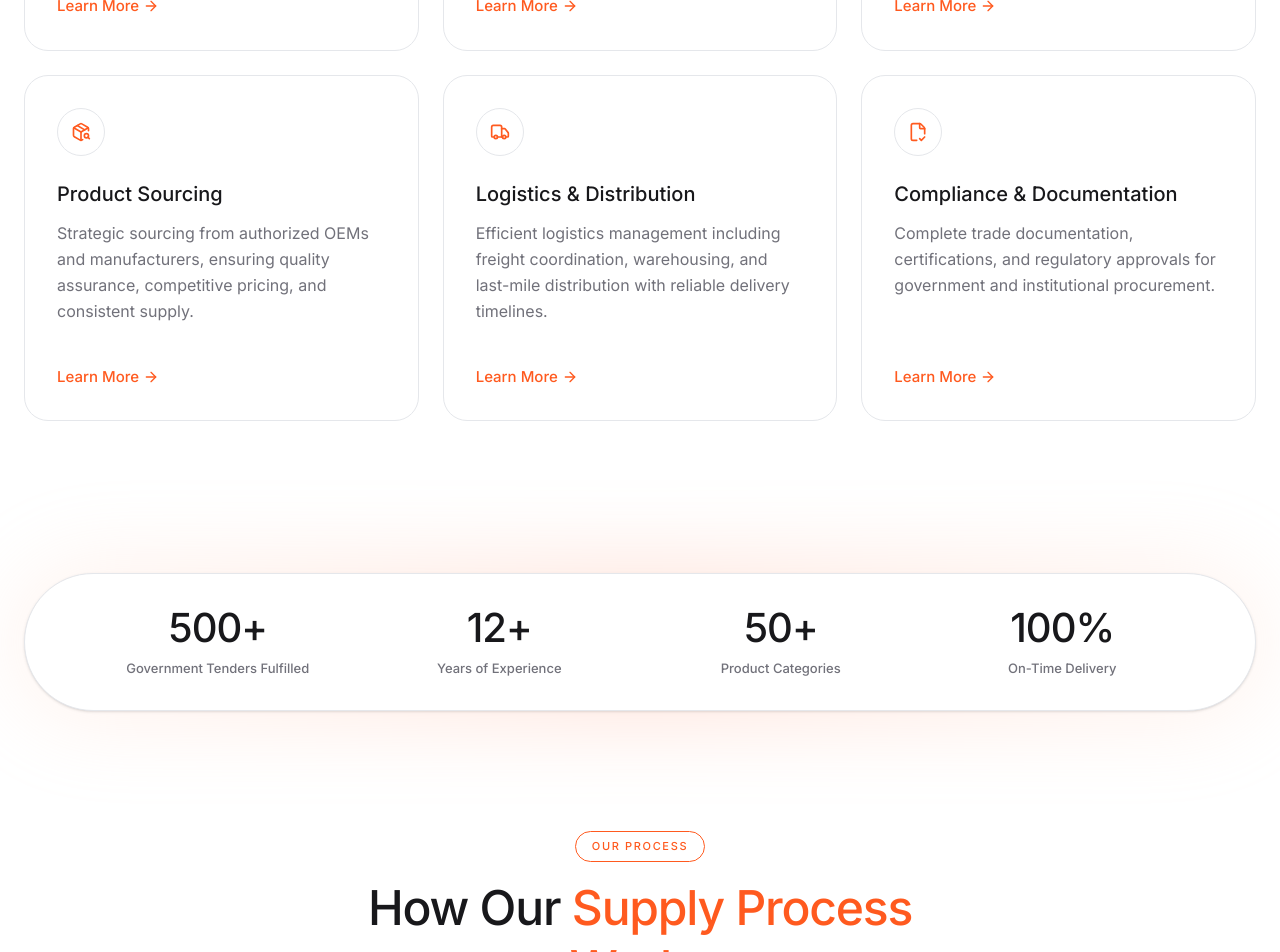
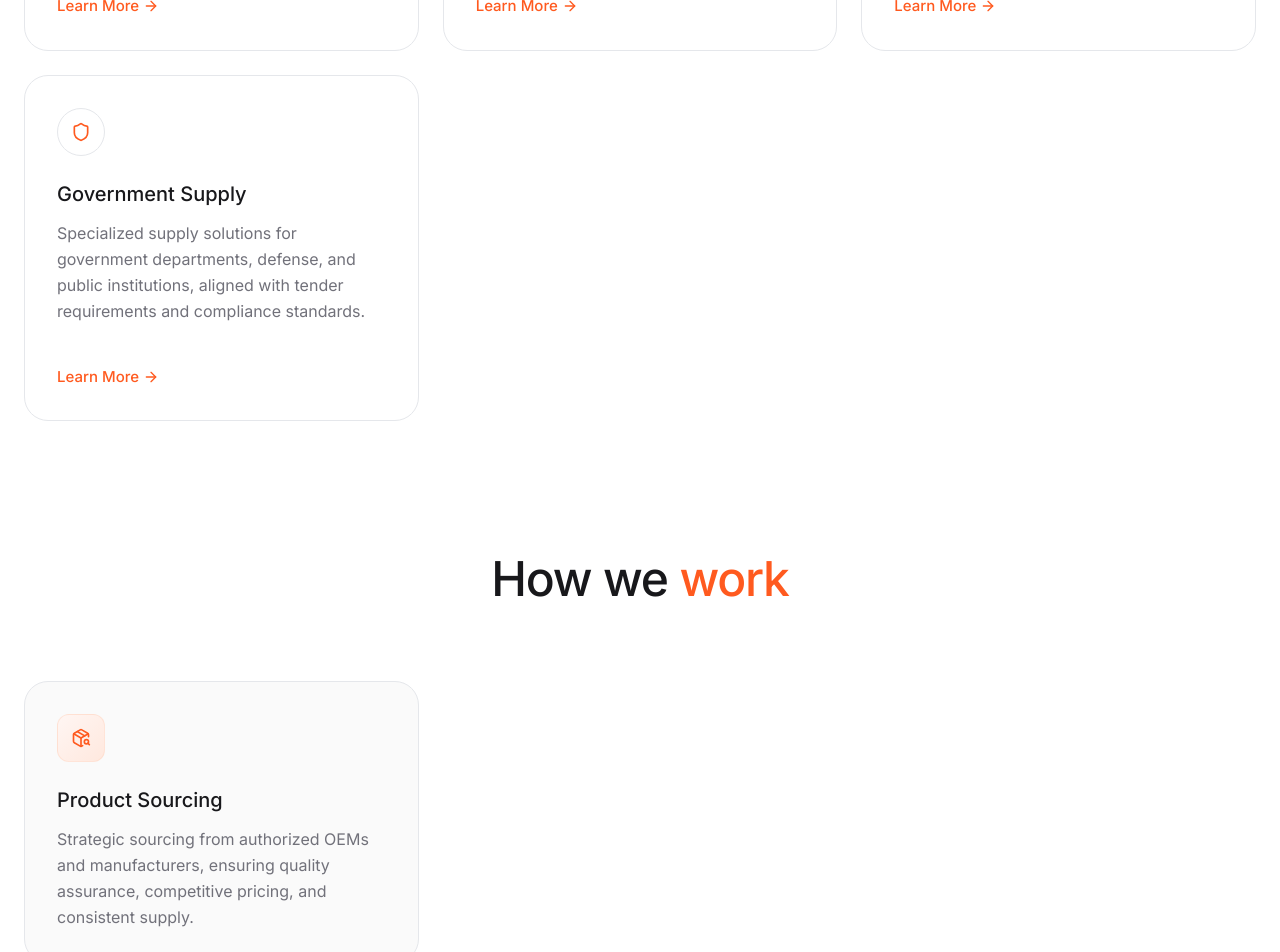
Before and after one commit to rajanthakulla/siddhi-binayak, a Next.js app: page / in a window 1280 px wide. Shown: the part 2220-3172 px from the top of the page. Built offline with nearby package versions, Linux system fonts and the light colour scheme.

Commit message:
Update Core Services list and add 'How we work' section with Product Sourcing box

```diff
--- a/src/app/page.tsx
+++ b/src/app/page.tsx
@@ -329,6 +329,12 @@ export default function Home() {
               link: "/services#general-trading"
             },
             {
+              icon: FileCheck2,
+              title: "Compliance & Documentation",
+              desc: "Complete trade documentation, certifications, and regulatory approvals for government and institutional procurement.",
+              link: "/faqs"
+            },
+            {
               icon: ArrowLeftRight,
               title: "Import & Export",
               desc: "End-to-end import and export operations in Nepal, covering sourcing, customs coordination, regulatory compliance, and cross-border trade facilitation.",
@@ -340,24 +346,6 @@ export default function Home() {
               desc: "Specialized supply solutions for government departments, defense, and public institutions, aligned with tender requirements and compliance standards.",
               link: "/government-supply"
             },
-            {
-              icon: PackageSearch,
-              title: "Product Sourcing",
-              desc: "Strategic sourcing from authorized OEMs and manufacturers, ensuring quality assurance, competitive pricing, and consistent supply.",
-              link: "/contact"
-            },
-            {
-              icon: Truck,
-              title: "Logistics & Distribution",
-              desc: "Efficient logistics management including freight coordination, warehousing, and last-mile distribution with reliable delivery timelines.",
-              link: "/coverage"
-            },
-            {
-              icon: FileCheck2,
-              title: "Compliance & Documentation",
-              desc: "Complete trade documentation, certifications, and regulatory approvals for government and institutional procurement.",
-              link: "/faqs"
-            },
           ].map((srv, idx) => (
             <motion.div
               key={idx}
@@ -366,7 +354,7 @@ export default function Home() {
               viewport={{ once: true }}
               transition={{ delay: idx * 0.1, duration: 0.4 }}
             >
-              <Card className="h-full flex flex-col group border-surface-border">
+              <Card className="h-full flex flex-col group border-surface-border p-6 md:p-8">
                 <div className="w-12 h-12 rounded-full border border-surface-border flex items-center justify-center text-accent-primary mb-6">
                   <srv.icon className="w-5 h-5" />
                 </div>
@@ -381,6 +369,33 @@ export default function Home() {
               </Card>
             </motion.div>
           ))}
+        </div>
+
+        <ScrollReveal delay={0.1}>
+          <div className="mt-32 flex flex-col items-center text-center mb-12">
+            <h2 className="font-sans font-medium tracking-tight text-4xl md:text-5xl leading-tight text-text-primary mb-6">
+              How we <span className="text-accent-primary">work</span>
+            </h2>
+          </div>
+        </ScrollReveal>
+
+        <div className="grid grid-cols-1 md:grid-cols-2 lg:grid-cols-3 gap-6">
+          <motion.div
+            initial={{ opacity: 0, y: 20 }}
+            whileInView={{ opacity: 1, y: 0 }}
+            viewport={{ once: true }}
+            transition={{ delay: 0.1, duration: 0.4 }}
+          >
+            <Card className="h-full flex flex-col group border-surface-border p-6 md:p-8 bg-[#FAFAFA] hover:border-[#FFD5C2] transition-colors">
+              <div className="w-12 h-12 rounded-xl bg-gradient-to-br from-[#FFF6F3] to-[#FFE8DE] border border-[#FFD5C2]/50 flex items-center justify-center text-accent-primary mb-6 group-hover:bg-accent-primary group-hover:text-white transition-colors duration-300">
+                <PackageSearch className="w-5 h-5" />
+              </div>
+              <h3 className="font-sans font-medium text-xl text-text-primary mb-3">Product Sourcing</h3>
+              <p className="font-sans text-[16px] text-text-secondary leading-relaxed">
+                Strategic sourcing from authorized OEMs and manufacturers, ensuring quality assurance, competitive pricing, and consistent supply.
+              </p>
+            </Card>
+          </motion.div>
         </div>
       </section>
 
```
